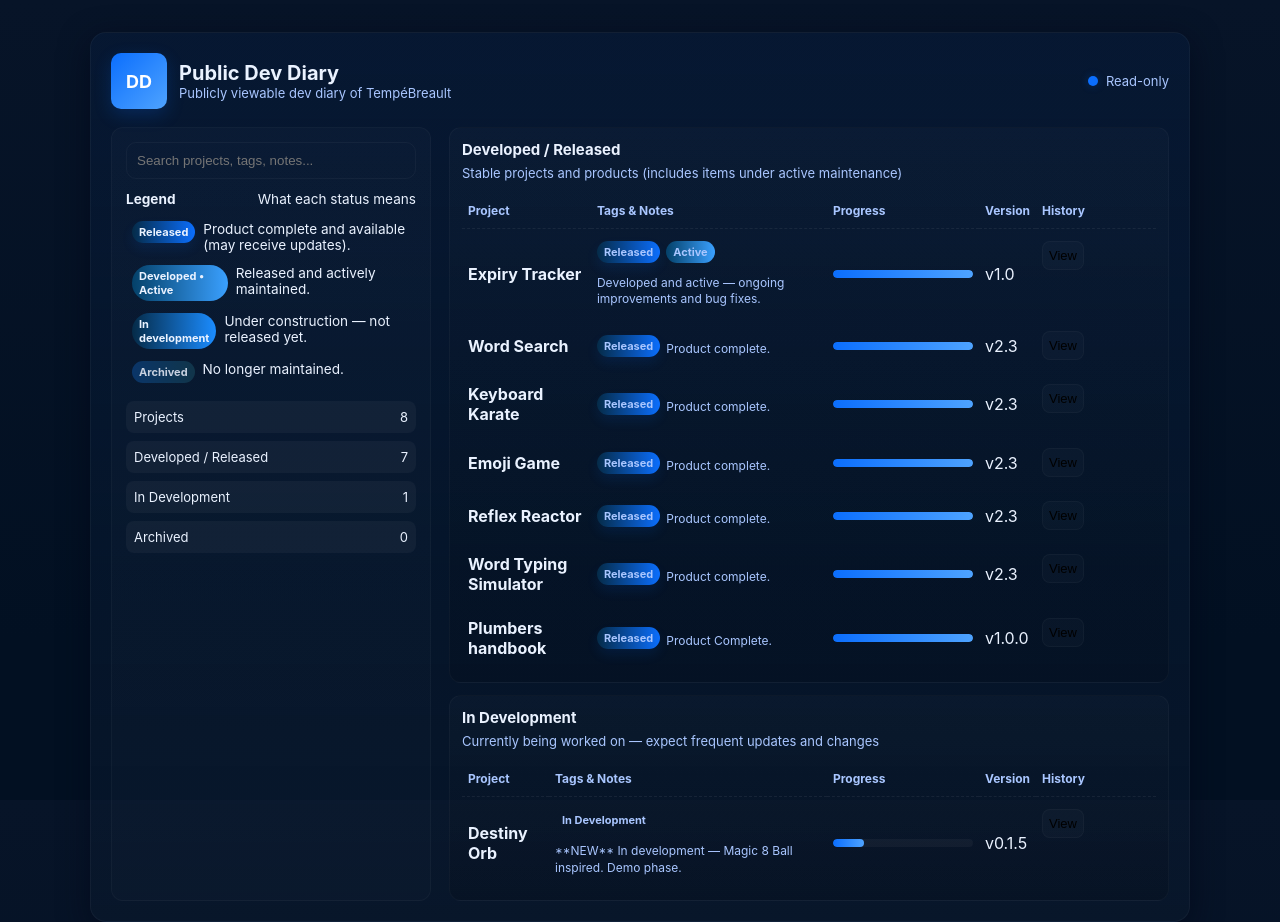
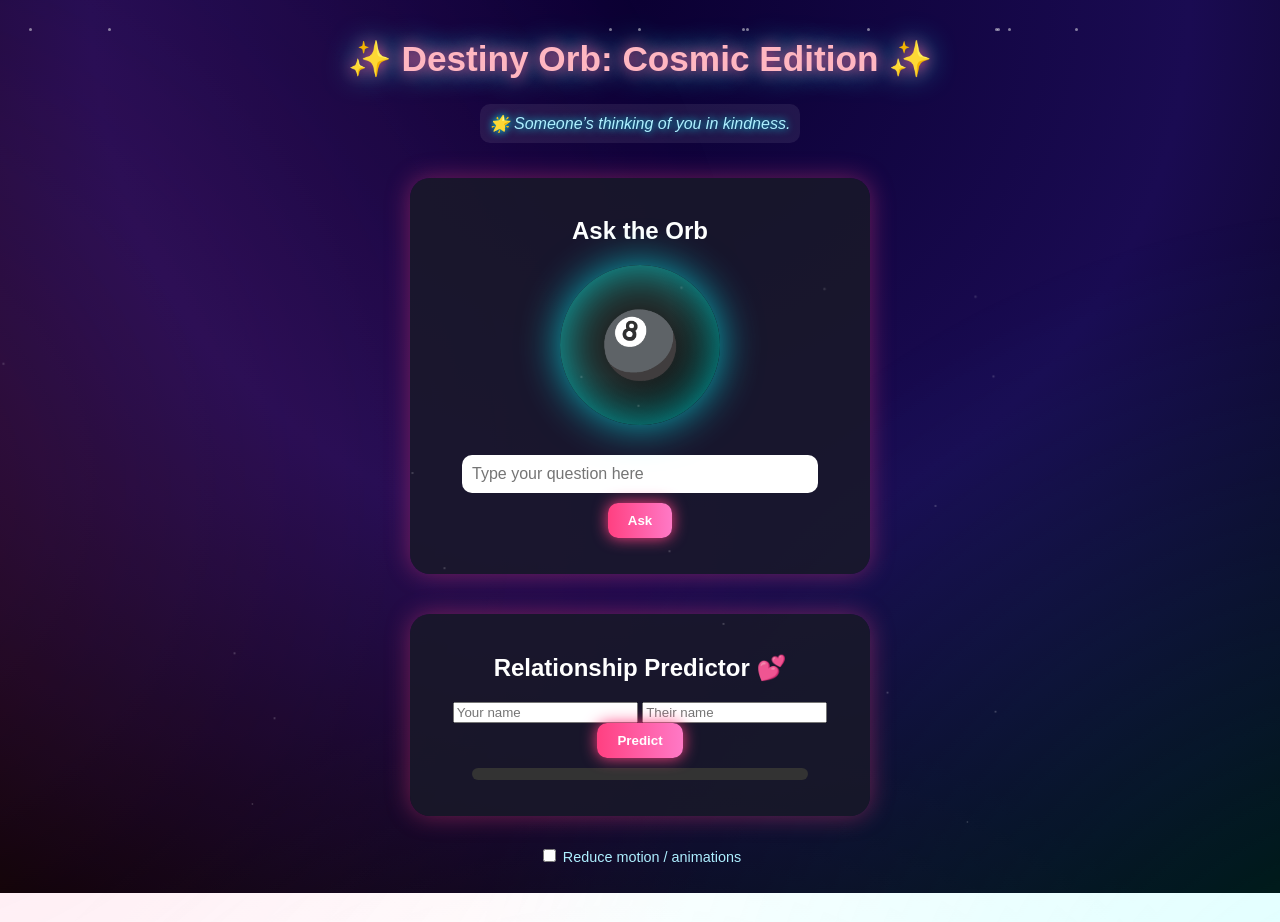
Before and after one commit to tempebreault/tempebreault.github.io, a plain HTML site: page index.html in a window 1280 px wide. After the commit the page ends 893 px from the top, so only its background shows below. Drawn offline with Linux system fonts and the light colour scheme.

Commit message:
index.html
NEW UPDATE

```diff
--- a/index.html
+++ b/index.html
@@ -1,263 +1,360 @@
-<!doctype html>
+<!DOCTYPE html>
 <html lang="en">
 <head>
-  <meta charset="utf-8" />
-  <meta name="viewport" content="width=device-width,initial-scale=1" />
-  <title>Public Dev Diary — TempéBreault</title>
+<meta charset="UTF-8">
+<meta name="viewport" content="width=device-width, initial-scale=1.0">
+<title>Destiny Orb: Cosmic Edition ✨</title>
 <style>
-    :root{
-      --bg:#071428;
-      --panel:#0b3b73;
-      --muted:#a9c6ff;
-      --glass: rgba(255,255,255,0.04);
-      --accent: #0b6efd;
-      --accent-2: #4ea3ff;
-      --card:#06203a;
-      --text: #eaf2ff;
-      --max-width:1100px;
-      --radius:12px;
-      font-family: Inter, ui-sans-serif, system-ui, -apple-system, "Segoe UI", Roboto, "Helvetica Neue", Arial;
+  /* === Base Styling === */
+  :root {
+    --pink: #ff79c6;
+    --aqua: #00ffff;
+    --bg-dark: #0b0033;
+    --motion: 1; /* motion intensity (1 = normal, 0 = reduced) */
   }
 
-    *{box-sizing:border-box}
-    html,body{height:100%}
-    body{
-      margin:0;
-      background:linear-gradient(180deg,var(--bg),#021022 80%);
-      color:var(--text);
-      -webkit-font-smoothing:antialiased; -moz-osx-font-smoothing:grayscale;
-      padding:32px;
-      display:flex;
-      align-items:flex-start;
-      justify-content:center;
+  body {
+    font-family: 'Poppins', sans-serif;
+    background: radial-gradient(circle at top, var(--bg-dark), #1a0b52, #000);
+    color: #fff;
+    display: flex;
+    flex-direction: column;
+    align-items: center;
+    justify-content: start;
+    min-height: 100vh;
+    padding: 20px;
+    overflow-y: auto;
+    transition: background 1s ease;
   }
 
-    .app{
-      width:100%;max-width:var(--max-width);
-      background:linear-gradient(180deg, rgba(11,110,253,0.05), rgba(10,25,45,0.6));
-      border-radius:16px;padding:20px;border:1px solid rgba(255,255,255,0.04);
-      box-shadow:0 8px 30px rgba(2,6,23,0.6);
+  /* === Nebula Background === */
+  body::before {
+    content: "";
+    position: fixed;
+    width: 200%;
+    height: 200%;
+    background:
+      radial-gradient(circle at 20% 30%, rgba(255,64,129,0.25), transparent 40%),
+      radial-gradient(circle at 80% 70%, rgba(0,255,255,0.25), transparent 40%),
+      radial-gradient(circle at 50% 90%, rgba(255,255,255,0.1), transparent 40%);
+    animation: moveNebula 25s linear infinite alternate;
+    z-index: -1;
+    opacity: calc(0.6 * var(--motion));
   }
 
-    header{display:flex;gap:16px;align-items:center;justify-content:space-between;margin-bottom:18px; flex-wrap:wrap;}
-    .title{display:flex;gap:12px;align-items:center}
-    .logo{
-      width:56px;height:56px;border-radius:10px;
-      background:linear-gradient(135deg,var(--accent),var(--accent-2));
-      display:flex;align-items:center;justify-content:center;color:white;font-weight:700;font-size:18px;
-      box-shadow:0 6px 18px rgba(11,110,253,0.2)
+  @keyframes moveNebula {
+    0% { transform: translate(0,0) scale(1); }
+    100% { transform: translate(-100px, -80px) scale(1.1); }
   }
-    h1{margin:0;font-size:20px}
-    p.lead{margin:0;color:var(--muted);font-size:13px}
 
-    .controls{display:flex;gap:8px;align-items:center;flex-wrap:wrap;}
-    .btn{background:var(--panel);border:1px solid rgba(255,255,255,0.04);padding:8px 12px;border-radius:10px;color:var(--text);cursor:pointer;font-weight:600}
-    .btn.small{padding:6px 8px;font-size:13px}
-    .indicator{display:inline-flex;gap:8px;align-items:center;font-size:13px;color:var(--muted)}
-    .dot{width:10px;height:10px;border-radius:50%;background:var(--accent);box-shadow:0 0 8px rgba(11,110,253,0.25)}
+  /* === Title === */
+  h1 {
+    color: #ffb6c1;
+    text-shadow: 0 0 15px #ff4081, 0 0 30px #0ff;
+    margin-top: 10px;
+    text-align: center;
+    font-size: 2.2rem;
+    animation: fadeInDown 1s ease both;
+  }
 
-    .grid{display:grid;grid-template-columns:320px 1fr;gap:18px}
+  @keyframes fadeInDown {
+    from { opacity: 0; transform: translateY(-20px); }
+    to { opacity: 1; transform: translateY(0); }
+  }
 
-    .panel{background:linear-gradient(180deg, rgba(255,255,255,0.02), rgba(255,255,255,0.01));padding:14px;border-radius:12px;border:1px solid rgba(255,255,255,0.03)}
-    .search{display:flex;gap:8px;margin-bottom:12px}
-    .search input{flex:1;padding:10px;border-radius:10px;border:1px solid rgba(255,255,255,0.04);background:transparent;color:var(--text)}
+  /* === Containers === */
+  .container {
+    background: rgba(25, 25, 40, 0.85);
+    padding: 20px;
+    border-radius: 20px;
+    margin: 20px 0;
+    width: 100%;
+    max-width: 420px;
+    text-align: center;
+    box-shadow: 0 0 25px rgba(255,64,129,0.4);
+    transition: transform 0.4s ease, box-shadow 0.4s ease;
+  }
+  .container:hover {
+    transform: scale(calc(1 + 0.03 * var(--motion)));
+    box-shadow: 0 0 40px rgba(255,121,198,0.8);
+  }
 
-    .legend{margin-top:8px;font-size:0.85rem}
-    .legend .row{display:flex;gap:8px;align-items:flex-start;padding:6px 6px;border-radius:6px}
-    .badge{display:inline-flex;align-items:center;gap:6px;padding:4px 7px;border-radius:999px;font-weight:700;font-size:11px}
-    .badge.released{background:linear-gradient(90deg,#052b48,#0b6efd);box-shadow:0 6px 12px rgba(11,110,253,0.10)}
-    .badge.active{background:linear-gradient(90deg,#044169,#3aa0ff);}
-    .badge.inprogress{background:linear-gradient(90deg,#052b48,#1b8cff);}
-    .badge.archived{background:linear-gradient(90deg,#0b3b73,#133b4f);opacity:0.85}
+  input[type="text"] {
+    padding: 10px;
+    border-radius: 10px;
+    border: none;
+    margin: 10px 0;
+    width: 80%;
+    font-size: 1em;
+  }
 
-    .stats{display:flex;flex-direction:column;gap:8px;margin-top:12px}
-    .stat{display:flex;justify-content:space-between;font-size:13px;padding:8px;border-radius:8px;background:var(--glass)}
+  button {
+    padding: 10px 20px;
+    border-radius: 10px;
+    border: none;
+    background: linear-gradient(90deg, #ff4081, #ff79c6);
+    color: white;
+    cursor: pointer;
+    font-weight: bold;
+    box-shadow: 0 0 15px #ff4081;
+    transition: transform 0.3s ease, background 0.3s ease;
+  }
+  button:hover {
+    transform: scale(calc(1.05 * var(--motion)));
+    background: linear-gradient(90deg, #ff79c6, #0ff);
+  }
 
-    .content{display:flex;flex-direction:column;gap:12px}
-    section.card{background:linear-gradient(180deg, rgba(255,255,255,0.02), rgba(0,0,0,0.12));padding:12px;border-radius:12px;border:1px solid rgba(255,255,255,0.03)}
-    .card h2{margin:0;font-size:15px}
-    .card .sub{color:var(--muted);font-size:13px;margin-top:6px}
+  /* === Forecast === */
+  .forecast {
+    background: rgba(255,255,255,0.08);
+    padding: 10px;
+    border-radius: 10px;
+    font-style: italic;
+    color: #aeefff;
+    text-shadow: 0 0 8px #0ff;
+    margin-bottom: 15px;
+  }
 
-    table{width:100%;border-collapse:collapse;margin-top:12px}
-    thead th{font-size:12px;text-align:left;padding:10px 6px;color:var(--muted);border-bottom:1px dashed rgba(255,255,255,0.03)}
-    tbody tr{transition:background 0.15s;border-radius:8px}
-    tbody tr:hover{background:rgba(255,255,255,0.02)}
-    td{padding:12px 6px;vertical-align:middle}
-    .name{font-weight:700}
-    .meta-tags{font-size:12px;color:var(--muted);display:flex;gap:6px;flex-wrap:wrap}
-    td .note{display:block;white-space:normal;word-break:break-word;max-width:52ch;color:var(--muted);margin-top:6px;line-height:1.35}
+  /* === Magic 8 Ball === */
+  #eightBall {
+    width: 160px;
+    height: 160px;
+    border-radius: 50%;
+    background: radial-gradient(circle at 30% 30%, #222 40%, #000);
+    box-shadow: inset 0 0 50px #00ffffaa, 0 0 40px #00ffffaa;
+    display: flex;
+    align-items: center;
+    justify-content: center;
+    margin: 20px auto;
+    font-size: 4rem;
+    position: relative;
+    transition: transform 0.3s ease;
+  }
 
-    .progress{height:8px;background:rgba(255,255,255,0.04);border-radius:6px;overflow:hidden;width:140px}
-    .progress > i{display:block;height:100%;background:linear-gradient(90deg,var(--accent),var(--accent-2));border-radius:6px}
+  #eightBall.shake {
+    animation: shake calc(0.8s * var(--motion)) ease-in-out,
+               glowPulse calc(1.5s * var(--motion)) ease-in-out infinite alternate;
+  }
 
-    .actions{display:flex;gap:8px;align-items:center}
-    .tiny{padding:6px;border-radius:8px;font-size:13px;background:rgba(255,255,255,0.02);border:1px solid rgba(255,255,255,0.03);cursor:pointer}
+  @keyframes shake {
+    0%, 100% { transform: rotate(0deg); }
+    25% { transform: rotate(10deg); }
+    50% { transform: rotate(-10deg); }
+    75% { transform: rotate(5deg); }
+  }
+  @keyframes glowPulse {
+    from { box-shadow: inset 0 0 30px #0ff, 0 0 20px #0ff; }
+    to { box-shadow: inset 0 0 60px #ff79c6, 0 0 40px #ff79c6; }
+  }
 
-    .modal-backdrop{position:fixed;inset:0;background:linear-gradient(180deg,rgba(1,5,13,0.6),rgba(1,5,13,0.8));display:none;align-items:center;justify-content:center;padding:24px;z-index:60}
-    .modal-backdrop.show{display:flex}
-    .modal{width:100%;max-width:720px;background:linear-gradient(180deg,#021428,#041828);padding:16px;border-radius:12px;border:1px solid rgba(255,255,255,0.03)}
-    .modal .row{display:flex;gap:8px}
-    .modal label{font-size:13px;color:var(--muted)}
-    .form-control{width:100%;padding:10px;border-radius:8px;border:1px solid rgba(255,255,255,0.04);background:transparent;color:var(--text);pointer-events:none;}
+  /* === Love Meter === */
+  .love-meter {
+    width: 80%;
+    height: 12px;
+    background: #333;
+    border-radius: 10px;
+    margin: 10px auto;
+    overflow: hidden;
+  }
+  .love-meter-fill {
+    height: 100%;
+    width: 0%;
+    background: linear-gradient(90deg, #ff4081, #ff79c6, #ffb6c1);
+    border-radius: 10px;
+    transition: width 1s ease-in-out;
+  }
+  .love-meter-fill.pulse {
+    animation: heartPulse calc(1s * var(--motion)) infinite alternate;
+  }
+  @keyframes heartPulse {
+    from { filter: brightness(1); }
+    to { filter: brightness(1.6); }
+  }
 
-    .history-list{max-height:320px;overflow:auto;padding:8px;border-radius:8px;background:rgba(255,255,255,0.02);}
-    .history-item{padding:8px;border-radius:8px;border-bottom:1px dashed rgba(255,255,255,0.03);font-size:13px;color:var(--muted)}
-    .history-item pre{white-space:pre-wrap;margin:6px 0;max-height:200px;overflow:auto;background:rgba(255,255,255,0.02);padding:8px;border-radius:8px;pointer-events:none;}
+  /* === Fate Card === */
+  .fate-card {
+    background: rgba(255,255,255,0.1);
+    border: 1px solid #ff79c6;
+    border-radius: 15px;
+    padding: 8px 12px;
+    margin-top: 10px;
+    display: inline-block;
+    color: #ffd1dc;
+    text-shadow: 0 0 6px #ff79c6;
+    animation: fadeIn 1s forwards;
+  }
+  .rare {
+    border-color: gold;
+    color: #ffeb99;
+    text-shadow: 0 0 8px gold;
+  }
 
-    @media (max-width:900px){
-      .grid{grid-template-columns:1fr;}
-      .title{flex-direction:column;align-items:flex-start}
+  @keyframes fadeIn {
+    from { opacity: 0; transform: scale(0.9); }
+    to { opacity: 1; transform: scale(1); }
   }
+
+  /* === Floating Particles === */
+  .particle {
+    position: fixed;
+    width: 3px;
+    height: 3px;
+    border-radius: 50%;
+    background: rgba(255,255,255,0.6);
+    animation: floatParticle 8s linear infinite;
+    opacity: calc(0.8 * var(--motion));
+  }
+
+  @keyframes floatParticle {
+    from { transform: translateY(100vh) scale(0.5); opacity: 0.6; }
+    to { transform: translateY(-10vh) scale(1); opacity: 0; }
+  }
+
+  /* === Accessibility Controls === */
+  .settings {
+    margin-top: 10px;
+    font-size: 0.9rem;
+    color: #aeefff;
+  }
+
+  .settings label {
+    cursor: pointer;
+  }
+
 </style>
 </head>
 <body>
-  <div class="app" role="application" aria-label="Public Development Diary">
-    <header>
-      <div class="title">
-        <div class="logo">DD</div>
-        <div>
-          <h1>Public Dev Diary</h1>
-          <p class="lead">Publicly viewable dev diary of TempéBreault</p>
-        </div>
+
+<h1>✨ Destiny Orb: Cosmic Edition ✨</h1>
+<div class="forecast" id="forecast"></div>
+
+<div class="container">
+  <h2>Ask the Orb</h2>
+  <div id="eightBall">🎱</div>
+  <input id="question" type="text" placeholder="Type your question here">
+  <br>
+  <button onclick="shake8Ball()">Ask</button>
+  <p id="answer"></p>
+  <div id="fateCardContainer"></div>
 </div>
 
-      <div class="controls">
-        <div class="indicator"><span class="dot" aria-hidden></span><span id="modeLabel">Read-only</span></div>
-      </div>
-    </header>
-
-    <div class="grid">
-      <aside class="panel">
-        <div class="search">
-          <input id="searchInput" placeholder="Search projects, tags, notes..." />
+<div class="container">
+  <h2>Relationship Predictor 💕</h2>
+  <input id="name1" placeholder="Your name">
+  <input id="name2" placeholder="Their name">
+  <button onclick="predictMatch()">Predict</button>
+  <div class="love-meter"><div id="loveMeterFill" class="love-meter-fill"></div></div>
+  <p id="matchResult"></p>
 </div>
 
-        <div class="legend" aria-hidden="false">
-          <div style="display:flex;justify-content:space-between;align-items:center"><strong>Legend</strong><span class="note">What each status means</span></div>
-          <div class="row" style="margin-top:8px"><div class="badge released">Released</div><div class="note">Product complete and available (may receive updates).</div></div>
-          <div class="row"><div class="badge active">Developed • Active</div><div class="note">Released and actively maintained.</div></div>
-          <div class="row"><div class="badge inprogress">In development</div><div class="note">Under construction — not released yet.</div></div>
-          <div class="row"><div class="badge archived">Archived</div><div class="note">No longer maintained.</div></div>
-        </div>
-
-        <div class="stats">
-          <div class="stat"><div>Projects</div><div id="statTotal">0</div></div>
-          <div class="stat"><div>Developed / Released</div><div id="statDev">0</div></div>
-          <div class="stat"><div>In Development</div><div id="statIn">0</div></div>
-          <div class="stat"><div>Archived</div><div id="statArc">0</div></div>
-        </div>
-      </aside>
-
-      <main class="content">
-        <section class="card" aria-labelledby="developedHeading">
-          <h2 id="developedHeading">Developed / Released</h2>
-          <div class="sub">Stable projects and products (includes items under active maintenance)</div>
-          <table id="developedTable" aria-describedby="developedHeading">
-            <thead>
-              <tr><th>Project</th><th>Tags &amp; Notes</th><th>Progress</th><th>Version</th><th style="width:120px">History</th></tr>
-            </thead>
-            <tbody></tbody>
-          </table>
-        </section>
-
-        <section class="card" aria-labelledby="devHeading">
-          <h2 id="devHeading">In Development</h2>
-          <div class="sub">Currently being worked on — expect frequent updates and changes</div>
-          <table id="devTable">
-            <thead>
-              <tr><th>Project</th><th>Tags &amp; Notes</th><th>Progress</th><th>Version</th><th style="width:120px">History</th></tr>
-            </thead>
-            <tbody></tbody>
-          </table>
-        </section>
-      </main>
-    </div>
-
-    <div class="modal-backdrop" id="historyModal">
-      <div class="modal" role="dialog" aria-modal="true" aria-labelledby="modalTitle">
-        <h3 id="modalTitle">Project History</h3>
-        <div class="history-list" id="historyList"></div>
-        <div style="text-align:right;margin-top:12px">
-          <button class="btn" onclick="closeModal()">Close</button>
-        </div>
-      </div>
-    </div>
+<div class="settings">
+  <input type="checkbox" id="reduceMotion" onchange="toggleMotion()">
+  <label for="reduceMotion">Reduce motion / animations</label>
 </div>
 
 <script>
-    const developedProjects=[
-      {name:"Expiry Tracker",tags:["Released","Active"],notes:"Developed and active — ongoing improvements and bug fixes.",progress:100,version:"v1.0",history:["Created v1.0","Patched minor bug"]},
-      {name:"Word Search",tags:["Released"],notes:"Product complete.",progress:100,version:"v2.3",history:["Created v1.0","Updated to v2.3"]},
-      {name:"Keyboard Karate",tags:["Released"],notes:"Product complete.",progress:100,version:"v2.3",history:["Created v1.0","Updated to v2.3"]},
-      {name:"Emoji Game",tags:["Released"],notes:"Product complete.",progress:100,version:"v2.3",history:["Created v1.0","Updated to v2.3"]},
-      {name:"Reflex Reactor",tags:["Released"],notes:"Product complete.",progress:100,version:"v2.3",history:["Created v1.0","Updated to v2.3"]},
-      {name:"Word Typing Simulator",tags:["Released"],notes:"Product complete.",progress:100,version:"v2.3",history:["Created v1.0","Updated to v2.3"]},
-      {name:"Plumbers handbook",tags:["Released"],notes:"Product Complete.",progress:100,version:"v1.0.0",history:["Released v1.0.0","COMPLETED"]}
+/* === Answers and Cards === */
+const answers = [
+  "Yes", "No", "Maybe", "Definitely", "Ask again later",
+  "Absolutely", "Certainly not", "Very likely", "Unlikely",
+  "Without a doubt", "Impossible", "Signs point to yes", "Concentrate and ask again"
 ];
 
-    const devProjects=[
-      {name:"Destiny Orb",tags:["In Development"],notes:"**NEW** In development — Magic 8 Ball inspired. Demo phase.",progress:22,version:"v0.1.5",history:["Started UI mockup"]}
+const fateCards = [
+  "The stars are aligning in your favor 🌟",
+  "Patience will reveal the truth 🕊️",
+  "Fortune favors the bold 💫",
+  "A new opportunity awaits 🎁",
+  "Follow your intuition ✨",
+  "Trust the journey 🚀",
+  "Your energy attracts your destiny 🌙",
+  "Rare: The cosmos bends in your favor 💎"
 ];
 
-    const developedTable=document.querySelector("#developedTable tbody");
-    const devTable=document.querySelector("#devTable tbody");
-    const statTotal=document.getElementById("statTotal");
-    const statDev=document.getElementById("statDev");
-    const statIn=document.getElementById("statIn");
-    const statArc=document.getElementById("statArc");
-    const searchInput=document.getElementById("searchInput");
-    const historyModal=document.getElementById("historyModal");
-    const historyList=document.getElementById("historyList");
+let lastQuestion = "";
 
-    function rowFor(p){
-      const tr=document.createElement("tr");
-      tr.innerHTML=`
-        <td class="name">${p.name}</td>
-        <td><div class="meta-tags">${p.tags.map(t=>`<span class="badge ${t.toLowerCase().replace(" ","")}">${t}</span>`).join("")}<span class="note">${p.notes}</span></div></td>
-        <td><div class="progress"><i style="width:${p.progress}%"></i></div></td>
-        <td>${p.version}</td>
-        <td class="actions"><button class="tiny" onclick="openHistory('${p.name}')">View</button></td>
-      `;
-      return tr;
+/* === Main 8 Ball Function === */
+function shake8Ball() {
+  const question = document.getElementById('question').value.trim();
+  const answerElement = document.getElementById('answer');
+  const fateContainer = document.getElementById('fateCardContainer');
+  const eightBall = document.getElementById('eightBall');
+
+  if (!question) {
+    answerElement.textContent = "Please ask a question!";
+    return;
   }
 
-    function render(){
-      developedTable.innerHTML=""; devTable.innerHTML="";
-      developedProjects.forEach(p=>developedTable.appendChild(rowFor(p)));
-      devProjects.forEach(p=>devTable.appendChild(rowFor(p)));
-      statTotal.textContent=developedProjects.length+devProjects.length;
-      statDev.textContent=developedProjects.length;
-      statIn.textContent=devProjects.length;
-      statArc.textContent=0;
+  eightBall.classList.add("shake");
+  setTimeout(() => eightBall.classList.remove("shake"), 1000);
+
+  setTimeout(() => {
+    let randomAnswer = answers[Math.floor(Math.random() * answers.length)];
+    if (question === lastQuestion) {
+      randomAnswer = answers[Math.floor(Math.random() * answers.length)];
+    }
+    lastQuestion = question;
+
+    answerElement.textContent = randomAnswer;
+
+    fateContainer.innerHTML = "";
+    const card = document.createElement("div");
+    card.classList.add("fate-card");
+    const rareChance = Math.random() < 0.1;
+    if (rareChance) card.classList.add("rare");
+    card.textContent = fateCards[Math.floor(Math.random() * fateCards.length)];
+    fateContainer.appendChild(card);
+  }, 1200);
 }
 
-    function openHistory(name){
-      let project=developedProjects.find(p=>p.name===name)||devProjects.find(p=>p.name===name);
-      if(!project)return;
-      historyList.innerHTML="";
-      project.history.forEach(h=>{
-        const div=document.createElement("div");
-        div.className="history-item";
-        div.innerHTML=`<strong>${h}</strong>`;
-        historyList.appendChild(div);
-      });
-      historyModal.classList.add("show");
+/* === Relationship Predictor === */
+function predictMatch() {
+  const name1 = document.getElementById("name1").value.trim();
+  const name2 = document.getElementById("name2").value.trim();
+  const result = document.getElementById("matchResult");
+  const fill = document.getElementById("loveMeterFill");
+
+  if (!name1 || !name2) {
+    result.textContent = "Please enter both names!";
+    fill.style.width = "0%";
+    return;
   }
 
-    function closeModal(){historyModal.classList.remove("show")}
+  const seed = Array.from(name1 + name2).reduce((a,c)=>a+c.charCodeAt(0),0);
+  const percent = seed % 101;
+  let tier = percent > 85 ? "S+" : percent > 70 ? "A" : percent > 55 ? "B" : percent > 40 ? "C" : "D";
 
-    searchInput.addEventListener("input",()=>{
-      const q=searchInput.value.toLowerCase();
-      [developedProjects,devProjects].forEach((list,i)=>{
-        const tbody=i===0?developedTable:devTable;
-        tbody.querySelectorAll("tr").forEach((tr,index)=>{
-          const p=(i===0?developedProjects:devProjects)[index];
-          tr.style.display=p.name.toLowerCase().includes(q)||p.notes.toLowerCase().includes(q)||p.tags.join("").toLowerCase().includes(q)?"":"none";
-        });
-      });
-    });
+  result.textContent = `${name1} ❤️ ${name2} — Compatibility: ${percent}% (Tier ${tier})`;
+  fill.style.width = `${percent}%`;
+  fill.classList.toggle("pulse", percent > 75);
+}
 
-    render();
+/* === Forecast === */
+const forecasts = [
+  "✨ Today’s energy: Focus on gratitude and small wins.",
+  "🌙 The stars whisper: Rest before new challenges arise.",
+  "🔥 Confidence attracts success—walk boldly today.",
+  "🌊 Let go of control; destiny flows in your favor.",
+  "🌟 Someone’s thinking of you in kindness."
+];
+document.getElementById("forecast").textContent =
+  forecasts[Math.floor(Math.random() * forecasts.length)];
+
+/* === Floating Particles === */
+for (let i = 0; i < 30; i++) {
+  const p = document.createElement("div");
+  p.classList.add("particle");
+  p.style.left = Math.random() * 100 + "vw";
+  p.style.animationDelay = Math.random() * 8 + "s";
+  document.body.appendChild(p);
+}
+
+/* === Reduce Motion Toggle === */
+function toggleMotion() {
+  const reduced = document.getElementById("reduceMotion").checked;
+  document.documentElement.style.setProperty("--motion", reduced ? 0 : 1);
+}
 </script>
+
 </body>
 </html>
```
Lines whose indentation alone changed are shown as unchanged.
